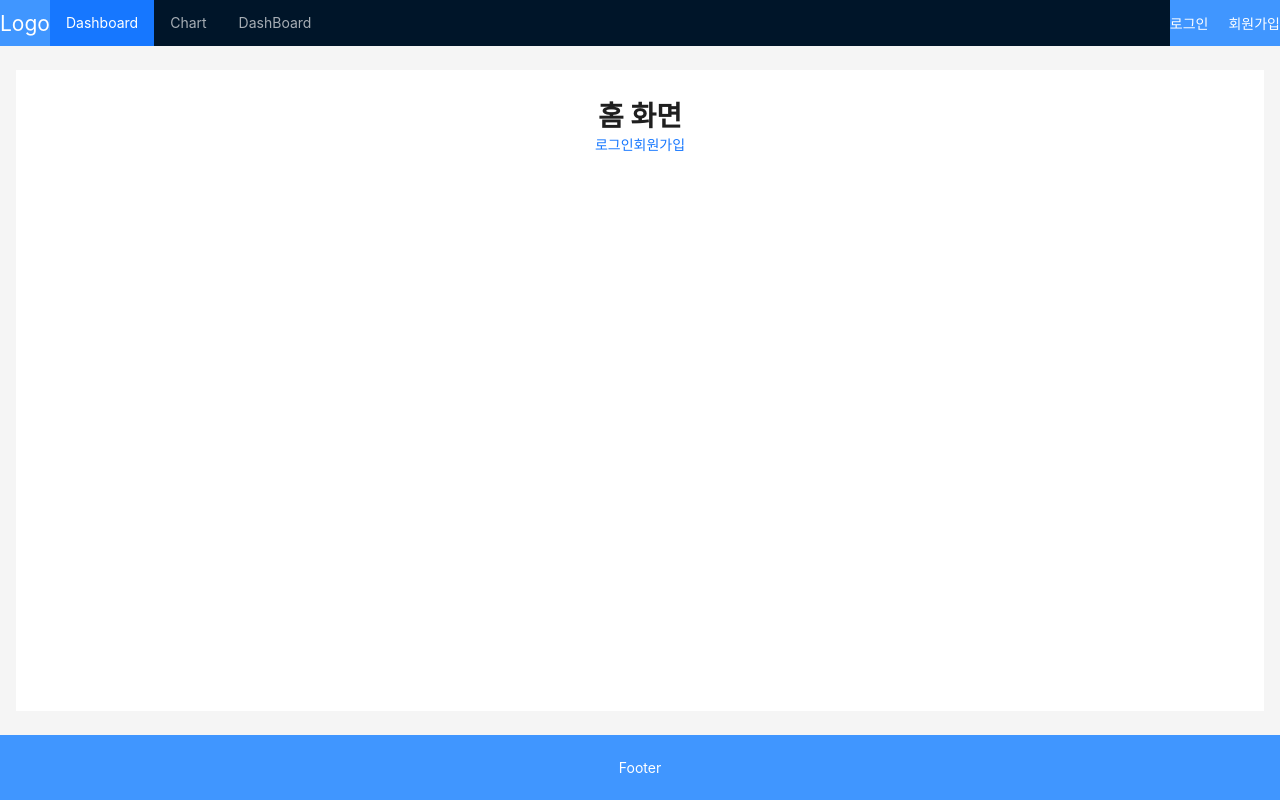
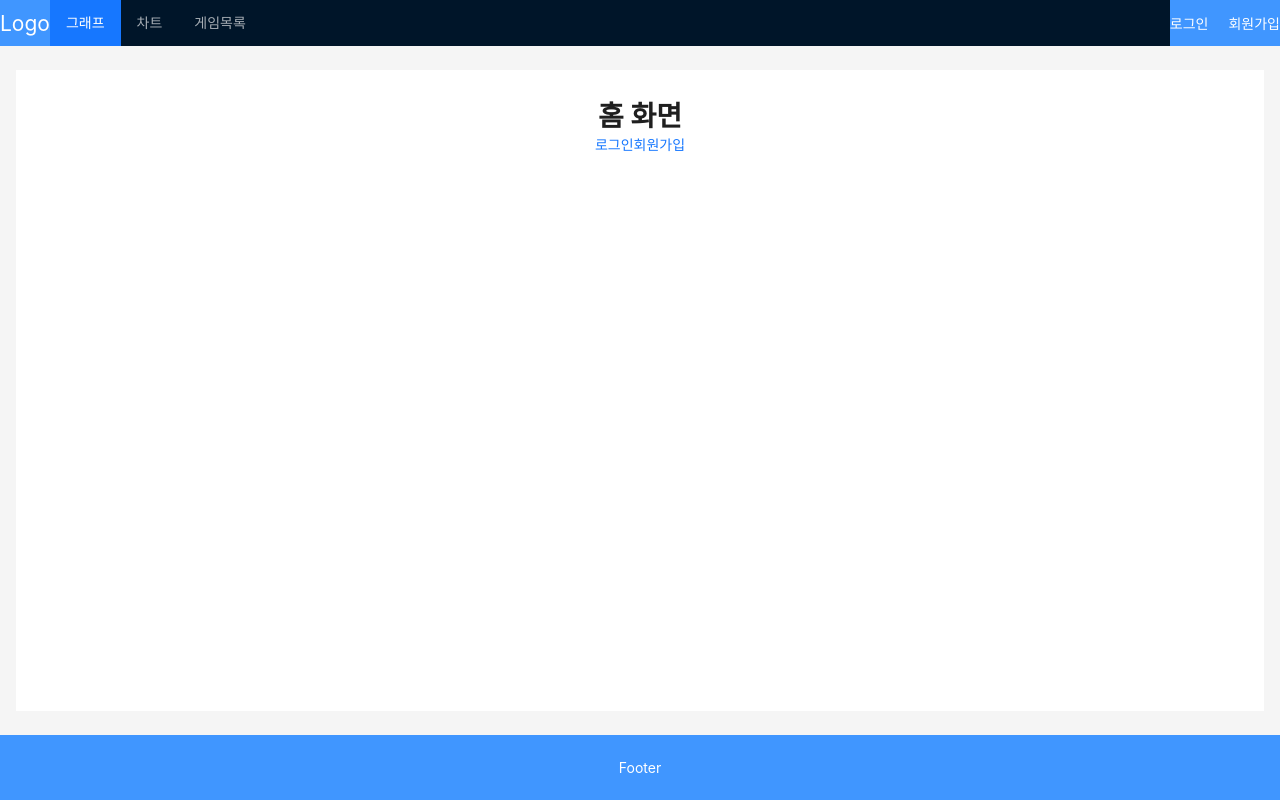
Before and after one commit to SangJuneLee975/Steam-DashBoard-project-Front, a React (Create React App) app: page / in a window 1280 px wide. Built offline with nearby package versions, Linux system fonts and the light colour scheme.

Commit message:
그래프 및 차트 label 추가

```diff
--- a/src/components/CustomHeader.js
+++ b/src/components/CustomHeader.js
@@ -1,23 +1,19 @@
 import React, { useState, useEffect } from 'react';
-import { useRecoilValue, useSetRecoilState } from 'recoil';
 import { Link, useNavigate } from 'react-router-dom';
 import { useRecoilState } from 'recoil';
-import { isLoggedInState, nicknameState } from '../recoil/atoms';
+import { isLoggedInState } from '../recoil/atoms';
 import { userNameState } from '../recoil/atoms';
-import { Layout, Menu } from 'antd';
+import { Menu, message } from 'antd';
 import { getUserInfoFromToken } from '../components/parsejwt';
 
-const { Header } = Layout;
-
 const items = [
-  { key: '1', label: <Link to="/gamegraph">nav 1</Link> }, // Dashboard.js로 페이지 이동
-  { key: '2', label: <Link to="/chart">nav 2</Link> },
-  { key: '3', label: <Link to="/dashboard">nav 3</Link> },
+  { key: '1', label: '그래프', link: '/gamegraph' },
+  { key: '2', label: '차트', link: '/chart' },
+  { key: '3', label: '게임목록', link: '/dashboard' },
 ];
 
 const CustomHeader = () => {
   const [isLoggedIn, setIsLoggedIn] = useRecoilState(isLoggedInState);
-  const [nickname, setNickname] = useRecoilState(nicknameState);
   const navigate = useNavigate();
   const [userName, setUserName] = useRecoilState(userNameState);
   const [steamNickname, setSteamNickname] = useState('');
@@ -33,6 +29,10 @@ const CustomHeader = () => {
       }
     }
   }, [setIsLoggedIn, setUserName]);
+
+  const handleProfile = () => {
+    navigate('/profile'); // 프로필 페이지로 이동
+  };
 
   const handleLogout = () => {
     localStorage.removeItem('accessToken'); // 액세스 토큰 삭제
@@ -50,8 +50,13 @@ const CustomHeader = () => {
     return userInfo && userInfo.steamId;
   };
 
-  const handleProfile = () => {
-    navigate('/profile'); // 프로필 페이지로 이동
+  const handleMenuClick = (link) => {
+    if (checkSteamIdInToken()) {
+      navigate(link);
+    } else {
+      navigate('/profile'); // 스팀계정 비연동 유저는 프로필페이지로 이동
+      message.warning('스팀 계정을 연동해 주세요.');
+    }
   };
 
   return (
@@ -76,29 +81,11 @@ const CustomHeader = () => {
           minWidth: 0,
         }}
       >
-        <Menu.Item key="1">
-          {checkSteamIdInToken() ? (
-            <Link to="/gamegraph">그래프</Link>
-          ) : (
-            <span>Dashboard</span>
-          )}
-        </Menu.Item>
-
-        <Menu.Item key="2">
-          {checkSteamIdInToken() ? (
-            <Link to="/chart">차트</Link>
-          ) : (
-            <span>Chart</span>
-          )}
-        </Menu.Item>
-
-        <Menu.Item key="3">
-          {checkSteamIdInToken() ? (
-            <Link to="/dashboard">대시보드</Link>
-          ) : (
-            <span>DashBoard</span>
-          )}
-        </Menu.Item>
+        {items.map((item) => (
+          <Menu.Item key={item.key} onClick={() => handleMenuClick(item.link)}>
+            {item.label}
+          </Menu.Item>
+        ))}
       </Menu>
       <div>
         {isLoggedIn ? (
@@ -106,11 +93,10 @@ const CustomHeader = () => {
             <div>
               <span
                 style={{ marginRight: '10px', cursor: 'pointer' }}
-                onClick={() => navigate('/profile')}
+                onClick={handleProfile}
               >
-                {userName || 'Profile'} {/* 사용자 이름 표시 */}
+                {userName || 'Profile'}
               </span>
-
               <button onClick={handleLogout}>로그아웃</button>
             </div>
           </>
--- a/src/nav page/Chart.js
+++ b/src/nav page/Chart.js
@@ -87,8 +87,14 @@ const Chart = () => {
               interval={0}
               tick={{ fontSize: 10 }}
             />
-            <YAxis type="number" tickCount={9} />
-            <Tooltip />
+            <YAxis
+              type="number"
+              tickCount={9}
+              domain={[0, 'dataMax']}
+              ticks={[0, 0.5, 1.0, 1.5, 2.0, 2.5, 3.0, 3.5, 4.0, 4.5]}
+              label={{ value: '시간', angle: 0, position: 'insideLeft' }}
+            />
+            <Tooltip formatter={(value) => `${value} 시간`} />
             <Line type="monotone" dataKey="playtime_2weeks" stroke="#8884d8" />
           </LineChart>
         </ResponsiveContainer>
--- a/src/nav page/Dashboard.js
+++ b/src/nav page/Dashboard.js
@@ -91,7 +91,7 @@ const DashBoard = () => {
     speed: 500,
     slidesToShow: 5,
     slidesToScroll: 5,
-    nextArrow: <NextArrow />,
+
     prevArrow: <PrevArrow />,
   };
 
@@ -101,7 +101,7 @@ const DashBoard = () => {
 
   return (
     <div>
-      <Typography.Title level={4}>Steam 프로필</Typography.Title>
+      <Typography.Title level={4}></Typography.Title>
       {profile && (
         <div>
           <p> {profile.steamid}</p>
@@ -136,7 +136,6 @@ const DashBoard = () => {
                 title={
                   <a onClick={() => handleGameClick(game.appid)}>{game.name}</a>
                 }
-                description={`게임 ID: ${game.appid}`}
               />
             </Card>
           </div>
--- a/src/nav page/GameGraph.js
+++ b/src/nav page/GameGraph.js
@@ -37,7 +37,6 @@ const GameGraph = () => {
           navigate('/profile');
         }
       } catch (error) {
-        console.error('Failed to check steam link:', error);
         message.error('오류가 발생했습니다. 다시 시도해주세요.');
         navigate('/login');
       }
@@ -96,7 +95,16 @@ const GameGraph = () => {
               tickFormatter={formatXAxis}
             />
 
-            <YAxis type="number" tickCount={9} />
+            <YAxis
+              type="number"
+              tickCount={9}
+              label={{
+                value: '시간',
+                angle: 0,
+                position: 'insideLeft',
+                dx: -5,
+              }}
+            />
             <Tooltip />
             <Bar dataKey="playtime_forever" fill="#8884d8" />
           </BarChart>
```
